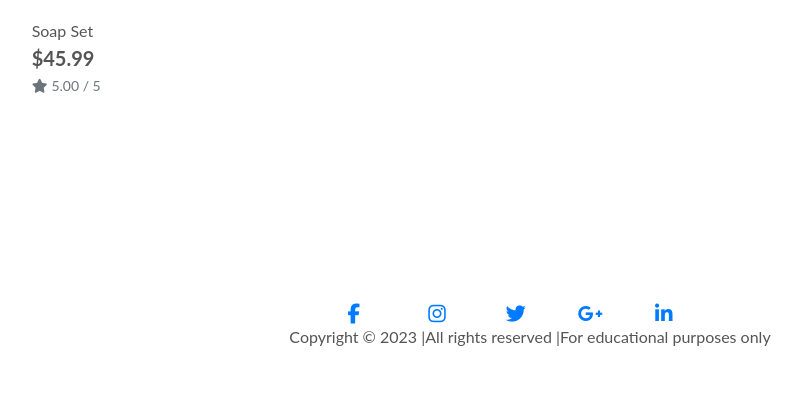
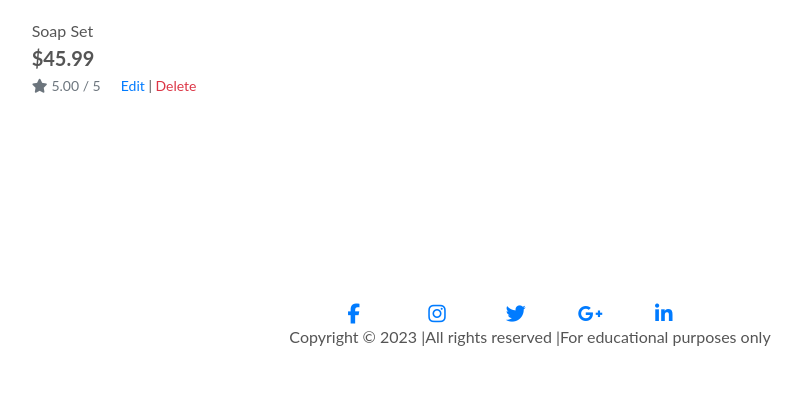
Before and after one commit to Gbemisola23/ebinnaturals, a Django app: page /products/ in a window 1280 px wide. Shown: the part 1488-1908 px from the top of the page, without its empty margins (110-911 px from the left). Run offline with Django 4.2, Linux system fonts and the light colour scheme; the visitor is signed in with stand-in values (Sample User, id 1); data comes from the database, SQL or seed files in the repository; some libraries are stand-ins or nearby versions.

Commit message:
updated edit and delete functionalities in products

```diff
--- a/products/templates/products/product_detail.html
+++ b/products/templates/products/product_detail.html
@@ -42,6 +42,12 @@
                         <small class="text-muted"><i class="fas fa-star mr-1"></i>{{ product.rating }} / 5</small>
                     {% else %}
                         <small class="text-muted">No Rating</small>
+                    {% endif %}
+                    {% if request.user.is_superuser %}
+                        <small class="ml-3">
+                            <a href="{% url 'edit_product' product.id %}">Edit</a> |
+                            <a class="text-danger" href="{% url 'delete_product' product.id %}">Delete</a>
+                        </small>
                     {% endif %}
 
                     <p class="mt-3">{{ product.description }}</p>
--- a/products/templates/products/products.html
+++ b/products/templates/products/products.html
@@ -84,6 +84,12 @@
                                             {% else %}
                                                 <small class="text-muted">No Rating</small>
                                             {% endif %}
+                                            {% if request.user.is_superuser %}
+                                                <small class="ml-3">
+                                                    <a href="{% url 'edit_product' product.id %}">Edit</a> |
+                                                    <a class="text-danger" href="{% url 'delete_product' product.id %}">Delete</a>
+                                                </small>
+                                            {% endif %}
                                         </div>
                                     </div>
                                 </div>
```
Also changed, not shown: media/Moisture-and-Shine-Leave-In-conditioner1-scaled-100x100_xNFCWsu.jpeg (added).
